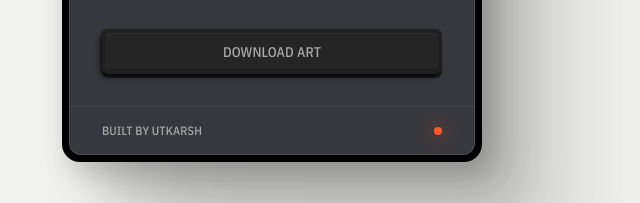
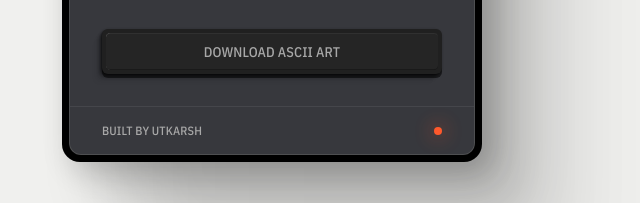
Before and after one commit to ux-utkarsh/ASCII-Art-Generator, a plain HTML site: page index.html in a window 1280 px wide. Shown: the part 540-743 px from the top of the page, 368-1008 px from the left. Drawn offline with nearby package versions, Linux system fonts and the light colour scheme.

Commit message:
Update index.html

```diff
--- a/index.html
+++ b/index.html
@@ -640,7 +640,7 @@
       <!-- Download button: outer wrap is static, assembly sinks on press -->
       <div class="btn-wrap">
         <div class="btn-assembly" id="btn-assembly">
-          <div class="btn-inner">Download Art</div>
+          <div class="btn-inner">Download ASCII Art</div>
         </div>
       </div>
 
```
